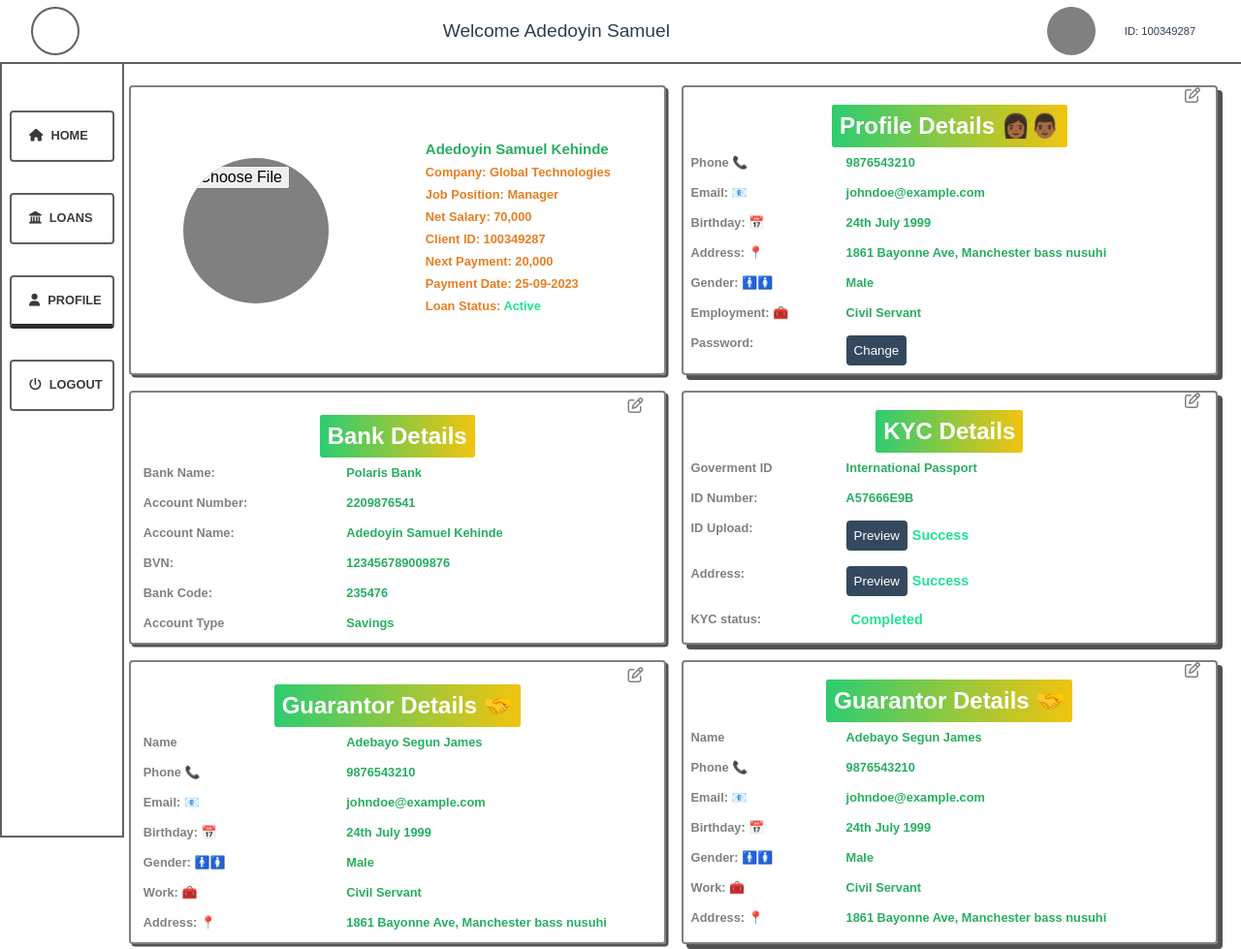
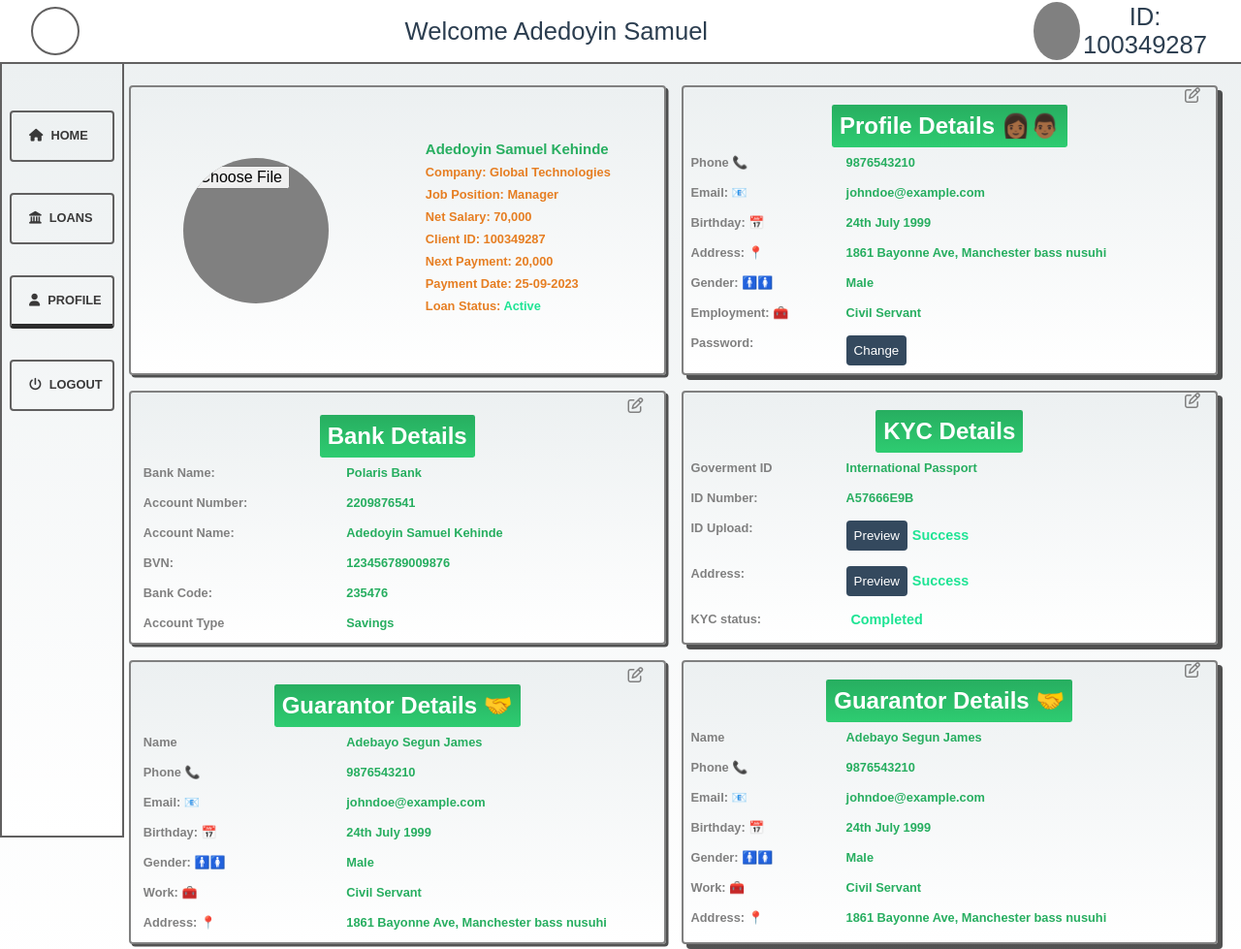
Before and after one commit to lightmanBro/customer, a plain HTML site: page profile.html in a window 1280 px wide. Shown: the whole page at 97% size. Drawn offline with Linux system fonts and the light colour scheme.

Commit message:
refixed the ui color

```diff
--- a/card.css
+++ b/card.css
@@ -17,6 +17,7 @@
           justify-content: space-evenly;
 }
 .client-profile-left{
+          background: linear-gradient(to top,white, #ecf0f1);
           border: 2px solid grey;
           border-radius: .25rem;
           padding: 5px;
@@ -30,7 +31,7 @@
           box-shadow: 2.5px 2.5px 0px 0px rgba(0, 0, 0, 0.677);
 }
 .client-profile-right{
-
+  background: linear-gradient(to top,white, #ecf0f1);
           margin:.5rem;
           border: 2px solid grey;
           border-radius: .25rem;
@@ -68,7 +69,7 @@
 }
 .profileDetails,.bankDetails,.kyc-details,.guarantor-details,.guarantor-details1 {
   color: white;
-  background: linear-gradient(to left, #f1c40f, #2ecc71);
+  background :linear-gradient(to bottom, #27ae60, #2ecc71);
   border-radius: .15rem;
   padding: .5rem;
   width: fit-content;
@@ -132,10 +133,10 @@
           width: 100%;
           height: 100%;
           overflow: auto;
-          background :linear-gradient(to bottom, #f1c40f, #2ecc71)
+          background :linear-gradient(to bottom, #27ae60, #2ecc71)
 }
 .profile-content-box{
-  background: linear-gradient(to bottom, #f1c40f, #2ecc71);
+  background: linear-gradient(to top, #27ae60, #2ecc71);
   margin: auto;
           padding: 20px;
           border: 1px solid #888;
--- a/scripts/profile.js
+++ b/scripts/profile.js
@@ -16,7 +16,7 @@ const profile = {
     Employment: document.querySelector("#summary li .employment"),
   },
 
-  //Bank Details
+  //Bank Details value
   bank: {
     name: document.querySelector("#bank li .bankName"),
     acccountNumber: document.querySelector("#bank li .accountNumber"),
@@ -32,7 +32,7 @@ const profile = {
     idNumber:document.querySelector('#KYC li .idNumber'),
     satus:document.querySelector('#KYC li .status')
   },
-  //Guarantor One
+  //Guarantor One innerHtml
   guarantorOne:{
     name:document.querySelector('#guarantor_one li #guarantor_one_name'),
     phone:document.querySelector('#guarantor_one li #guarantor_one_phone'),
@@ -43,7 +43,7 @@ const profile = {
     work:document.querySelector('#guarantor_one li #guarantor_one_work')
 
   },
-  //Guarantir two
+  //Guarantir two innerHtml
   guarantorTwo:{
     name:document.querySelector('#guarantor_two li #guarantor_two_name'),
     phone:document.querySelector('#guarantor_two li #guarantor_two_phone'),
--- a/style.css
+++ b/style.css
@@ -12,7 +12,9 @@ body {
 
   font-family: 'lato', 'Roboto', sans-serif;
   background-size: cover;
-  background-color: var(--body);
+  background: linear-gradient(to top,white, #ecf0f1);
+  background-repeat: no-repeat;
+  background-size: cover;
   font-size: 62.5%;
 }
 
@@ -66,18 +68,21 @@ header {
 }
 
 .welcome p {
-  font-size: 1.2rem;
+  font-size: clamp(1.6rem,2vw,2.4rem);
   color: #2c3e50;
 }
 
 .id p {
-  font-size: .7rem;
+  /* border: 2px solid red; */
+  display: inline-block;
+  text-align: center;
+  font-size: clamp(1.6rem,2vw,1.25rem);
   color: #2c3e50;
 }
 
 .image {
-  height: 50px;
-  width: 50px;
+  height: clamp(1.5rem,5vw,3.8rem);
+  width: clamp(1.5rem,5vw,3.8rem);
   border-radius: 50%;
   background-color: grey;
 }
@@ -97,14 +102,12 @@ header {
 }
 
 nav {
-  background: white;
+  background: linear-gradient(to top,white, #ecf0f1);
   width: 7%;
-
-
 }
 
 nav ul {
-  background: white;
+  background: linear-gradient(to top,white, #ecf0f1);
   position: fixed;
   height: 100%;
   width: fit-content;
@@ -115,6 +118,7 @@ nav ul {
 ul li {
   list-style: none;
   padding: 10px;
+  color: #2ecc71;
   border: 2px solid #616060;
   /* background-color: rgb(168, 167, 167); */
   border-radius: .25rem;
```
